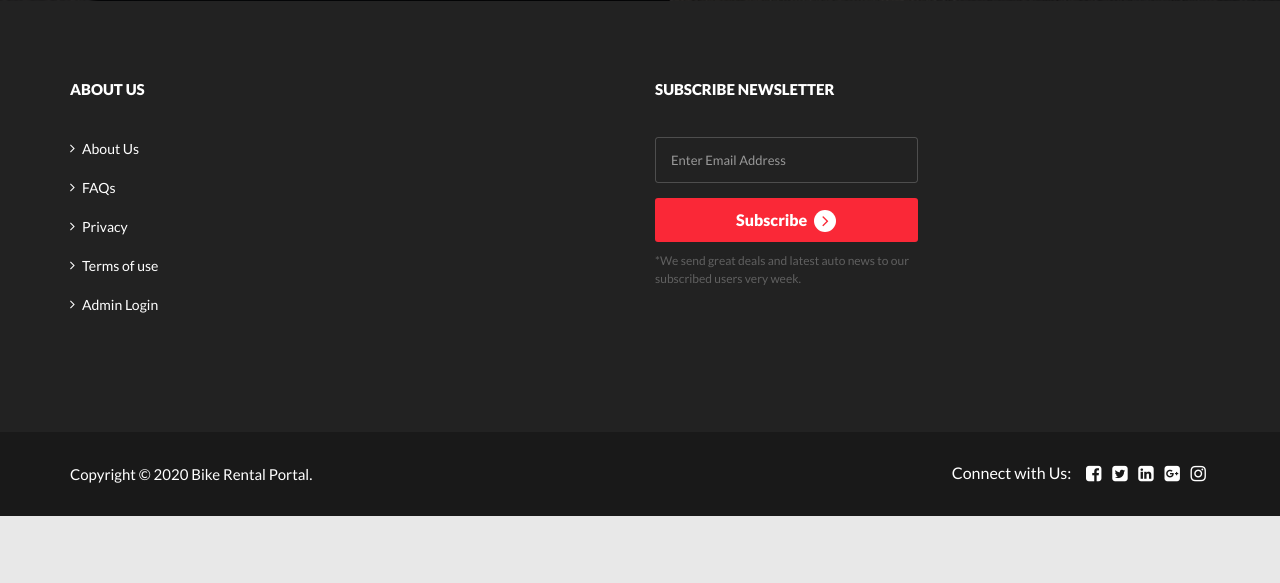
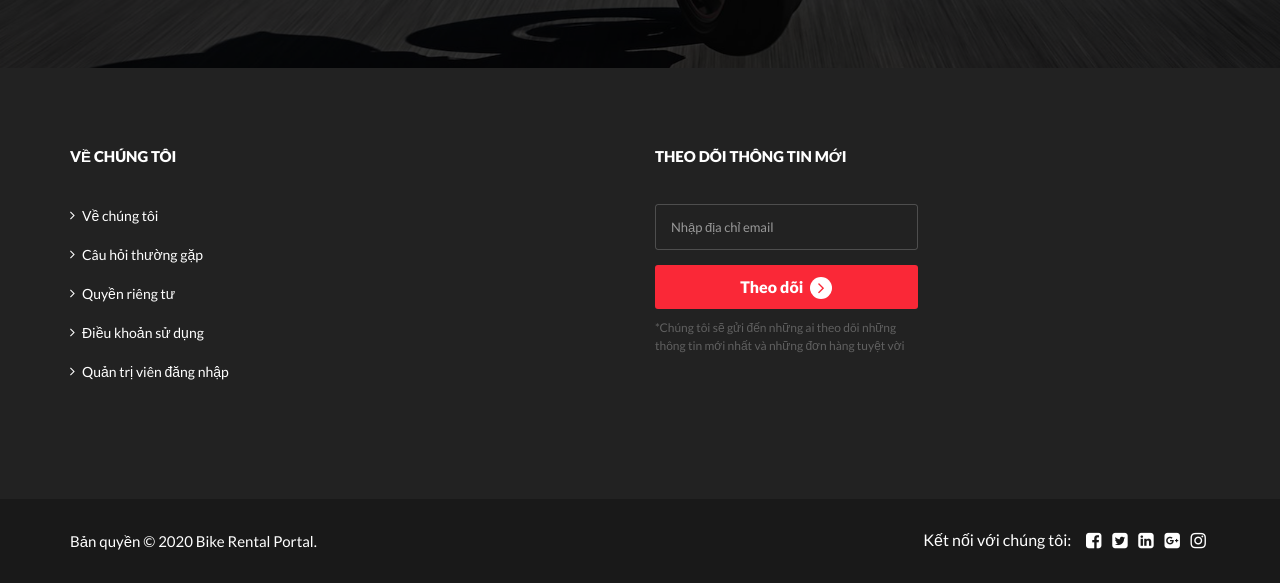
Before and after one commit to leeking29081994/bikerenta, a PHP site: page / in a window 1280 px wide. Shown: the part 3012-3595 px from the top of the page. Before the commit the page ends 3528 px from the top, so only its background shows below. Run offline with PHP 8.4, Linux system fonts and the light colour scheme; a user stored in the database is signed in; data comes from the database, SQL or seed files in the repository.

Commit message:
fix bug 8_ChangeText

```diff
--- a/includes/colorswitcher.php
+++ b/includes/colorswitcher.php
@@ -6,7 +6,7 @@
                 <div class="col-lg-12 col-md-12 col-sm-12 col-xs-12">
                     <div class="predefined_styles">
                         <div class="skin-theme-switcher">
-                            <h4>Color</h4>
+                            <h4>Màu</h4>
                             <a href="#" data-switchcolor="red" class="styleswitch" style="background-color:#de302f;"> </a>
                             <a href="#" data-switchcolor="orange" class="styleswitch" style="background-color:#f76d2b;"> </a>
                             <a href="#" data-switchcolor="blue" class="styleswitch" style="background-color:#228dcb;"> </a>
--- a/includes/footer.php
+++ b/includes/footer.php
@@ -36,28 +36,28 @@ echo "<script>alert('Something went wrong. Please try again');</script>";
       <div class="row">
 
         <div class="col-md-6">
-          <h6>About Us</h6>
+          <h6>Về chúng tôi</h6>
           <ul>
 
 
-          <li><a href="page.php?type=aboutus">About Us</a></li>
-            <li><a href="page.php?type=faqs">FAQs</a></li>
-            <li><a href="page.php?type=privacy">Privacy</a></li>
-          <li><a href="page.php?type=terms">Terms of use</a></li>
-               <li><a href="admin/">Admin Login</a></li>
+          <li><a href="page.php?type=aboutus">Về chúng tôi</a></li>
+            <li><a href="page.php?type=faqs">Câu hỏi thường gặp</a></li>
+            <li><a href="page.php?type=privacy">Quyền riêng tư</a></li>
+          <li><a href="page.php?type=terms">Điều khoản sử dụng</a></li>
+               <li><a href="admin/">Quản trị viên đăng nhập</a></li>
           </ul>
         </div>
 
         <div class="col-md-3 col-sm-6">
-          <h6>Subscribe Newsletter</h6>
+          <h6>Theo dõi thông tin mới</h6>
           <div class="newsletter-form">
             <form method="post">
               <div class="form-group">
-                <input type="email" name="subscriberemail" class="form-control newsletter-input" required placeholder="Enter Email Address" />
+                <input type="email" name="subscriberemail" class="form-control newsletter-input" required placeholder="Nhập địa chỉ email" />
               </div>
-              <button type="submit" name="emailsubscibe" class="btn btn-block">Subscribe <span class="angle_arrow"><i class="fa fa-angle-right" aria-hidden="true"></i></span></button>
+              <button type="submit" name="emailsubscibe" class="btn btn-block">Theo dõi <span class="angle_arrow"><i class="fa fa-angle-right" aria-hidden="true"></i></span></button>
             </form>
-            <p class="subscribed-text">*We send great deals and latest auto news to our subscribed users very week.</p>
+            <p class="subscribed-text">*Chúng tôi sẽ gửi đến những ai theo dõi những thông tin mới nhất và những đơn hàng tuyệt vời</p>
           </div>
         </div>
       </div>
@@ -68,7 +68,7 @@ echo "<script>alert('Something went wrong. Please try again');</script>";
       <div class="row">
         <div class="col-md-6 col-md-push-6 text-right">
           <div class="footer_widget">
-            <p>Connect with Us:</p>
+            <p>Kết nối với chúng tôi:</p>
             <ul>
               <li><a href="/"><i class="fa fa-facebook-square" aria-hidden="true"></i></a></li>
               <li><a href="/"><i class="fa fa-twitter-square" aria-hidden="true"></i></a></li>
@@ -79,7 +79,7 @@ echo "<script>alert('Something went wrong. Please try again');</script>";
           </div>
         </div>
         <div class="col-md-6 col-md-pull-6">
-          <p class="copy-right">Copyright &copy; 2020 Bike Rental Portal.<a href="/"></a></p>
+          <p class="copy-right">Bản quyền &copy; 2020 Bike Rental Portal.<a href="/"></a></p>
         </div>
       </div>
     </div>
--- a/includes/header.php
+++ b/includes/header.php
@@ -10,11 +10,11 @@
           <div class="header_info">
             <div class="header_widgets">
               <div class="circle_icon"> <i class="fa fa-envelope" aria-hidden="true"></i> </div>
-              <p class="uppercase_text">For Support Mail us : </p>
+              <p class="uppercase_text">Mail hỗ trợ : </p>
               <a href="mailto:info@example.com">serbermz2020@gmail.com</a> </div>
             <div class="header_widgets">
               <div class="circle_icon"> <i class="fa fa-phone" aria-hidden="true"></i> </div>
-              <p class="uppercase_text">Service Helpline Call Us: </p>
+              <p class="uppercase_text">Liên hệ chúng tôi: </p>
               <a href="tel:+639079373999">+639079373999</a> </div>
             <div class="social-follow">
               <ul>
@@ -28,7 +28,7 @@
    <?php   if(strlen($_SESSION['login'])==0)
 	{
 ?>
- <div class="login_btn"> <a href="#loginform" class="btn btn-xs uppercase" data-toggle="modal" data-dismiss="modal">Login / Register</a> </div>
+ <div class="login_btn"> <a href="#loginform" class="btn btn-xs uppercase" data-toggle="modal" data-dismiss="modal">Đăng nhập / Đăng ký</a> </div>
 <?php }
 else{
 
@@ -65,19 +65,19 @@ foreach($results as $result)
 	 echo htmlentities($result->FullName); }}?><i class="fa fa-angle-down" aria-hidden="true"></i></a>
               <ul class="dropdown-menu">
            <?php if($_SESSION['login']){?>
-            <li><a href="profile.php">Profile Settings</a></li>
-              <li><a href="update-password.php">Update Password</a></li>
-            <li><a href="my-booking.php">My Booking</a></li>
-            <li><a href="post-testimonial.php">Post a Testimonial</a></li>
-          <li><a href="my-testimonials.php">My Testimonial</a></li>
-            <li><a href="logout.php">Sign Out</a></li>
+            <li><a href="profile.php">Chỉnh sửa thông tin</a></li>
+              <li><a href="update-password.php">Đặt lại mật khẩu</a></li>
+            <li><a href="my-booking.php">Đã đặt hàng</a></li>
+            <li><a href="post-testimonial.php">Chứng thực</a></li>
+          <li><a href="my-testimonials.php">Chứng thực của bạn</a></li>
+            <li><a href="logout.php">Đăng xuất</a></li>
             <?php } else { ?>
-            <li><a href="#loginform"  data-toggle="modal" data-dismiss="modal">Profile Settings</a></li>
-              <li><a href="#loginform"  data-toggle="modal" data-dismiss="modal">Update Password</a></li>
-            <li><a href="#loginform"  data-toggle="modal" data-dismiss="modal">My Booking</a></li>
-            <li><a href="#loginform"  data-toggle="modal" data-dismiss="modal">Post a Testimonial</a></li>
-          <li><a href="#loginform"  data-toggle="modal" data-dismiss="modal">My Testimonial</a></li>
-            <li><a href="#loginform"  data-toggle="modal" data-dismiss="modal">Sign Out</a></li>
+            <li><a href="#loginform"  data-toggle="modal" data-dismiss="modal">Chỉnh sửa thông tin</a></li>
+              <li><a href="#loginform"  data-toggle="modal" data-dismiss="modal">Đặt lại mật khẩu</a></li>
+            <li><a href="#loginform"  data-toggle="modal" data-dismiss="modal">Đã đặt hàng</a></li>
+            <li><a href="#loginform"  data-toggle="modal" data-dismiss="modal">Chứng thực</a></li>
+          <li><a href="#loginform"  data-toggle="modal" data-dismiss="modal">Chứng thực của bạn</a></li>
+            <li><a href="#loginform"  data-toggle="modal" data-dismiss="modal">Đăng xuất</a></li>
             <?php } ?>
           </ul>
             </li>
@@ -86,19 +86,19 @@ foreach($results as $result)
         <div class="header_search">
           <div id="search_toggle"><i class="fa fa-search" aria-hidden="true"></i></div>
           <form action="#" method="get" id="header-search-form">
-            <input type="text" placeholder="Search..." class="form-control">
+            <input type="text" placeholder="Tìm kiếm..." class="form-control">
             <button type="submit"><i class="fa fa-search" aria-hidden="true"></i></button>
           </form>
         </div>
       </div>
       <div class="collapse navbar-collapse" id="navigation">
         <ul class="nav navbar-nav">
-          <li><a href="index.php">Home</a>    </li>
+          <li><a href="index.php">Trang chủ</a>    </li>
 
-          <li><a href="page.php?type=aboutus">About Us</a></li>
-          <li><a href="bike-listing.php">Bike Listing</a>
-          <li><a href="page.php?type=faqs">FAQs</a></li>
-          <li><a href="contact-us.php">Contact Us</a></li>
+          <li><a href="page.php?type=aboutus">Về chúng tôi</a></li>
+          <li><a href="bike-listing.php">Danh sách xe</a>
+          <li><a href="page.php?type=faqs">Câu hỏi thường gặp</a></li>
+          <li><a href="contact-us.php">Liên hệ chúng tôi</a></li>
 
         </ul>
       </div>
```
Also changed, not shown: contact-us.php (+11 -11 lines).
